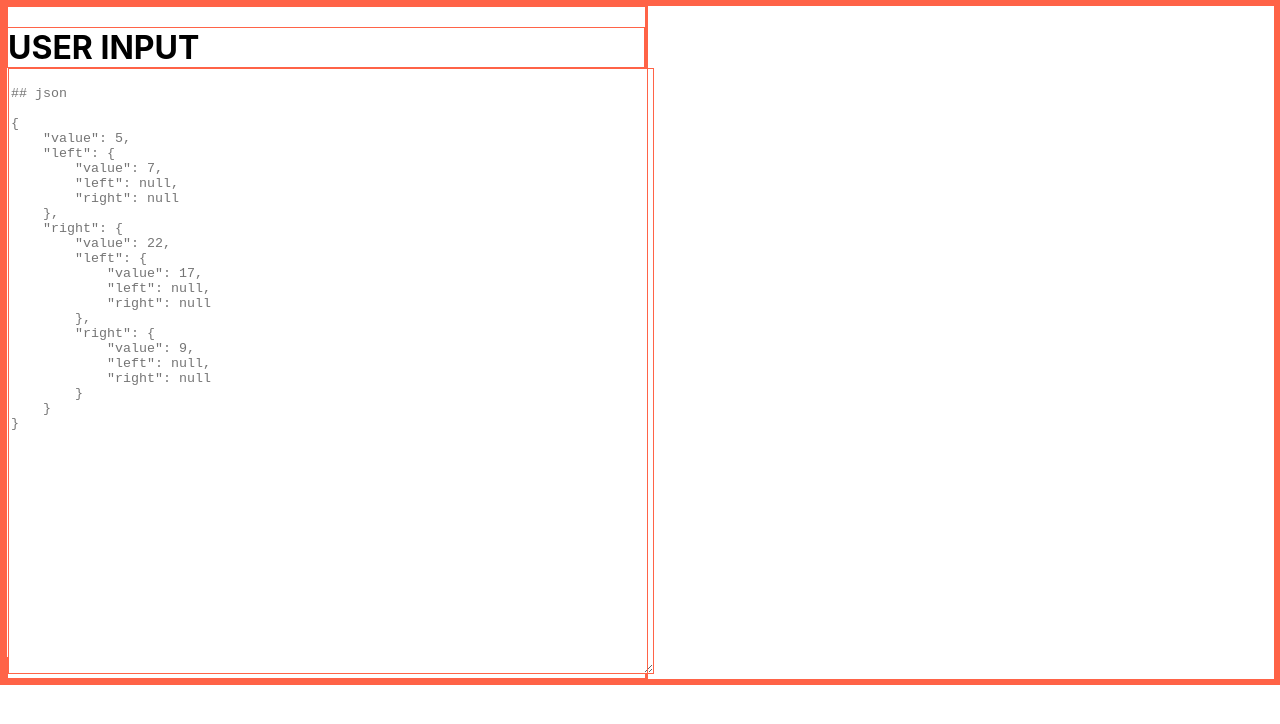
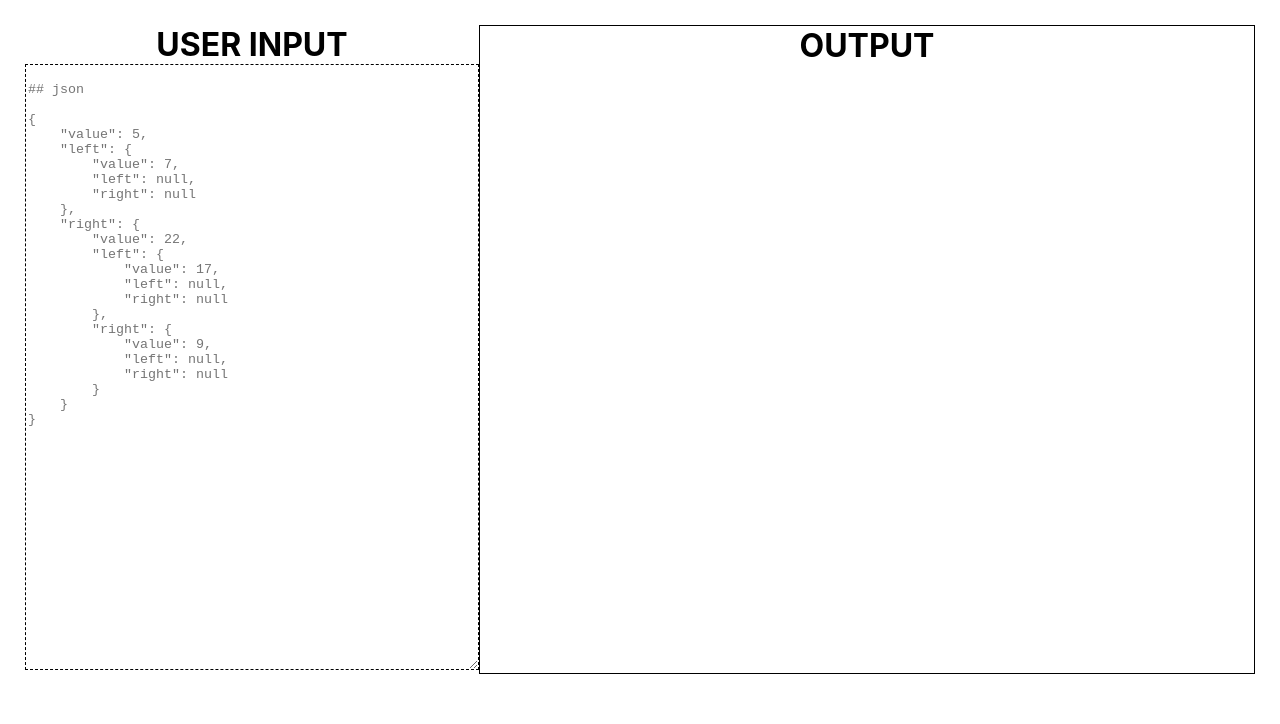
Before and after one commit to mattcanavan/visualize-binary-tree-from-json, a React (Create React App) app: page / in a window 1280 px wide. Shown: the top 724 px of the page. Built offline with nearby package versions, Linux system fonts and the light colour scheme.

Commit message:
End of day

```diff
--- a/src/App.css
+++ b/src/App.css
@@ -1,9 +1,10 @@
 * {
   margin: 0;
-  border: 1px tomato solid;
+  /* border: 1px tomato solid; */
 }
 
 .App__flexcontainer {
   display: flex;
   flex-direction: row;
+  padding: 25px;
 }
--- a/src/components/DisplayTree.css
+++ b/src/components/DisplayTree.css
@@ -1,4 +1,5 @@
 .output__container {
-    width: 50vw;
+    width: 65vw;
     text-align: center;
+    border: 1px black solid;
 }
--- a/src/components/DisplayTree.js
+++ b/src/components/DisplayTree.js
@@ -114,18 +114,13 @@ export default function DisplayTree(props) {
         // now, we know how many levels to make
         const results = [];
         for (let i = 0; i <= max_height; i++){
-            let temp = [];
 
             // calc slicing indices
             let start = row_and_nodes[i] - 1;
             let end = row_and_nodes[i + 1] - 1; //not inclusive
 
-            // creating array for each level
-            temp.push(arrayIn.slice(start, end))
-            console.log("temp", temp)
-
-            // storing each level in another array
-            results.push(temp)
+            // slice returns an array that acts as 1 level, store these levels in another array
+            results.push(arrayIn.slice(start, end))
         }
         return results
     }
@@ -144,11 +139,13 @@ export default function DisplayTree(props) {
 
     return (
         <div className="output__container">
-            {levels && levels.forEach(element => (
-                element.forEach(item => (
-                    console.log("item", item[0])
-            ))
-            ))}
+            <h1>OUTPUT</h1>
+            <br/>
+            <br/>
+            <br/>
+            {levels && levels.map((value, index) => {
+                return <h2 key={index}>{value.join(`${'\xa0'.repeat(index)}`)}</h2>
+            })}
         </div>
     )
 }
--- a/src/components/InputForm.css
+++ b/src/components/InputForm.css
@@ -1,8 +1,9 @@
-.input__container {
-    width: 50vw;
+.input__container{
+    text-align: center;
 }
 
 .field {
-    width: 50vw;
+    width: 35vw;
     height: 75vh;
+    border: 1px black dashed;
 }
```
